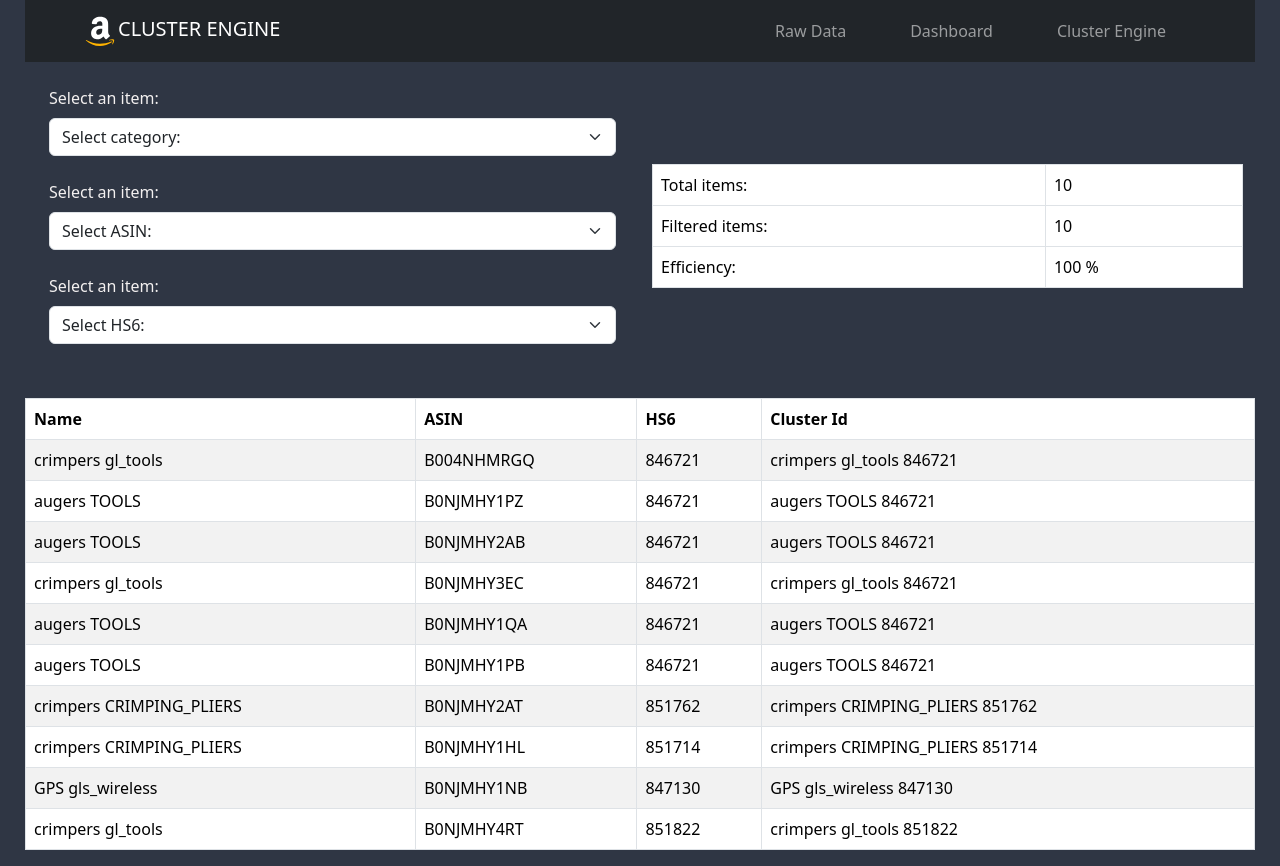
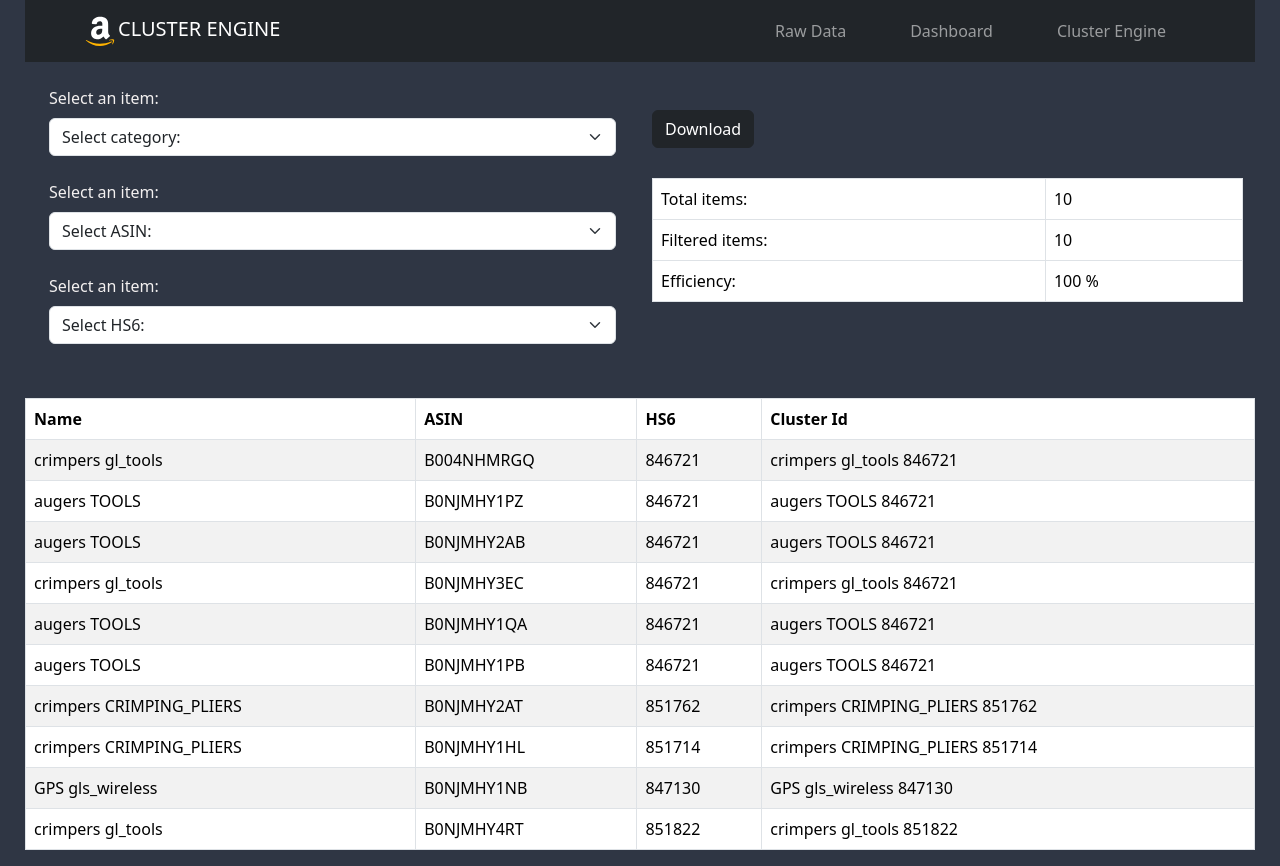
Before and after one commit to NikhilNB24/CSV-Reader, a React (Create React App) app: page /dashboard in a window 1280 px wide. Built offline with nearby package versions, Linux system fonts and the light colour scheme; sample sign-in values are in the browser's storage.

Commit message:
Download button added

```diff
--- a/package.json
+++ b/package.json
@@ -7,6 +7,7 @@
     "@testing-library/react": "^13.4.0",
     "@testing-library/user-event": "^13.5.0",
     "bootstrap": "^5.3.2",
+    "file-saver": "^2.0.5",
     "papaparse": "^5.4.1",
     "react": "^18.2.0",
     "react-bootstrap": "^2.9.2",
--- a/src/Components/dashboard.jsx
+++ b/src/Components/dashboard.jsx
@@ -2,6 +2,7 @@ import { useState, useEffect, useRef } from "react";
 import Papa from "papaparse";
 import TestData from "../test.csv";
 import CSVTable from "../helper/table";
+import DownloadButton from "../helper/download";
 
 const Dashboard = () => {
     const [file, setFile] = useState(null);
@@ -91,20 +92,6 @@ const Dashboard = () => {
         fetchData();
         filterInputData();
     }, [searchASIN, searchCategory, asinDropdown, hs6Dropdown, nameDropdown]);
-
-    console.log(nameDropdown);
-
-    const handleSearchASIN = (e) => {
-        setSearchASIN(e.target.value);
-    };
-
-    const handleSearchCategory = (e) => {
-        setSearchCategory(e.target.value);
-    };
-
-    const handleButtonClick = () => {
-        setIsSubmit(!isSubmit);
-    };
 
     return (
         <>
@@ -204,7 +191,7 @@ const Dashboard = () => {
                             <div className="col-md-6">
                                 <br />
                                 <br />
-                                <br />
+                                <DownloadButton data={filteredData} />
                                 <table className="table table-bordered">
                                     <tbody>
                                         <tr>
--- /dev/null
+++ b/src/helper/download.jsx
@@ -0,0 +1,27 @@
+import React from "react";
+import Button from "react-bootstrap/Button";
+import { saveAs } from "file-saver";
+
+const DownloadButton = ({ data }) => {
+    const handleDownload = () => {
+        const csvData = convertToCSV(data);
+
+        const blob = new Blob([csvData], { type: "text/csv;charset=utf-8" });
+
+        saveAs(blob, "data.csv");
+    };
+
+    const convertToCSV = (data) => {
+        const header = Object.keys(data[0]).join(",");
+        const rows = data.map((obj) => Object.values(obj).join(","));
+        return `${header}\n${rows.join("\n")}`;
+    };
+
+    return (
+        <Button variant="dark" onClick={handleDownload}>
+            Download
+        </Button>
+    );
+};
+
+export default DownloadButton;
```
Also changed, not shown: 1 other file (tests, documents, lock files or other folders).
